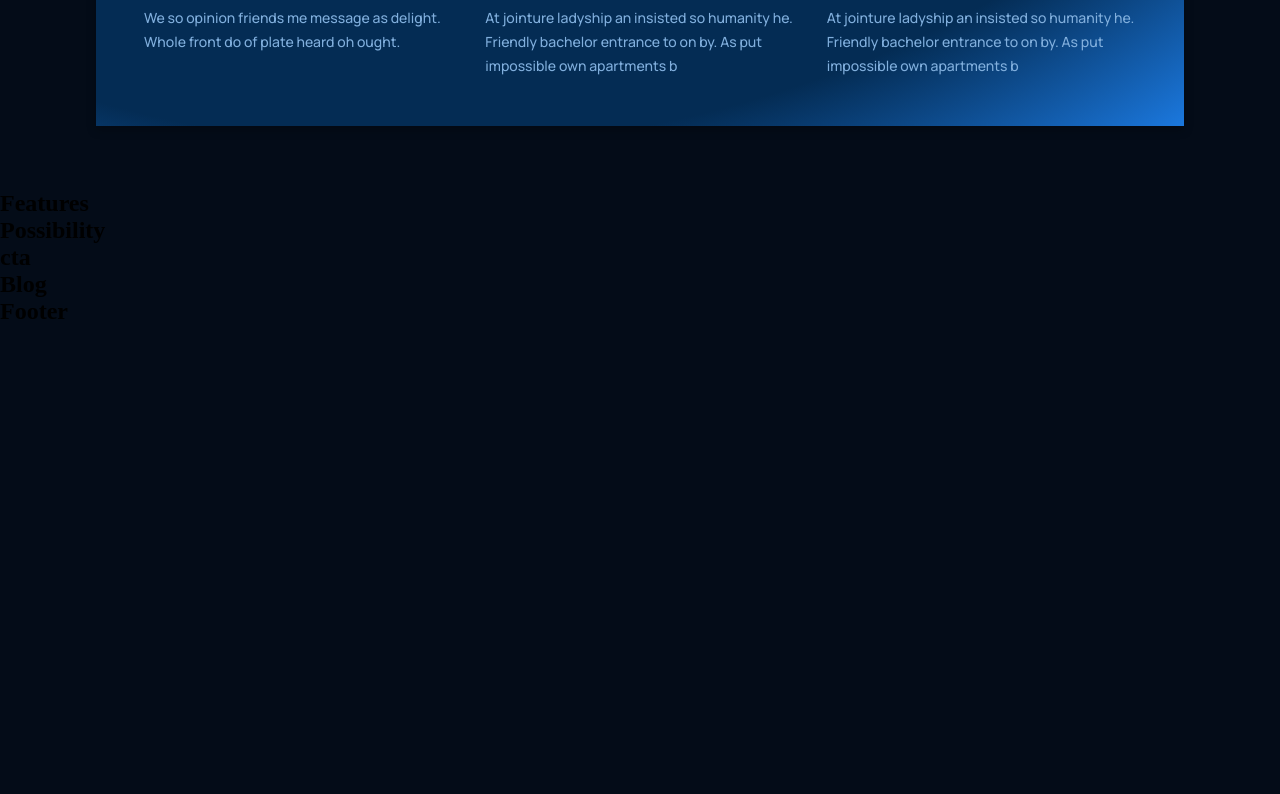
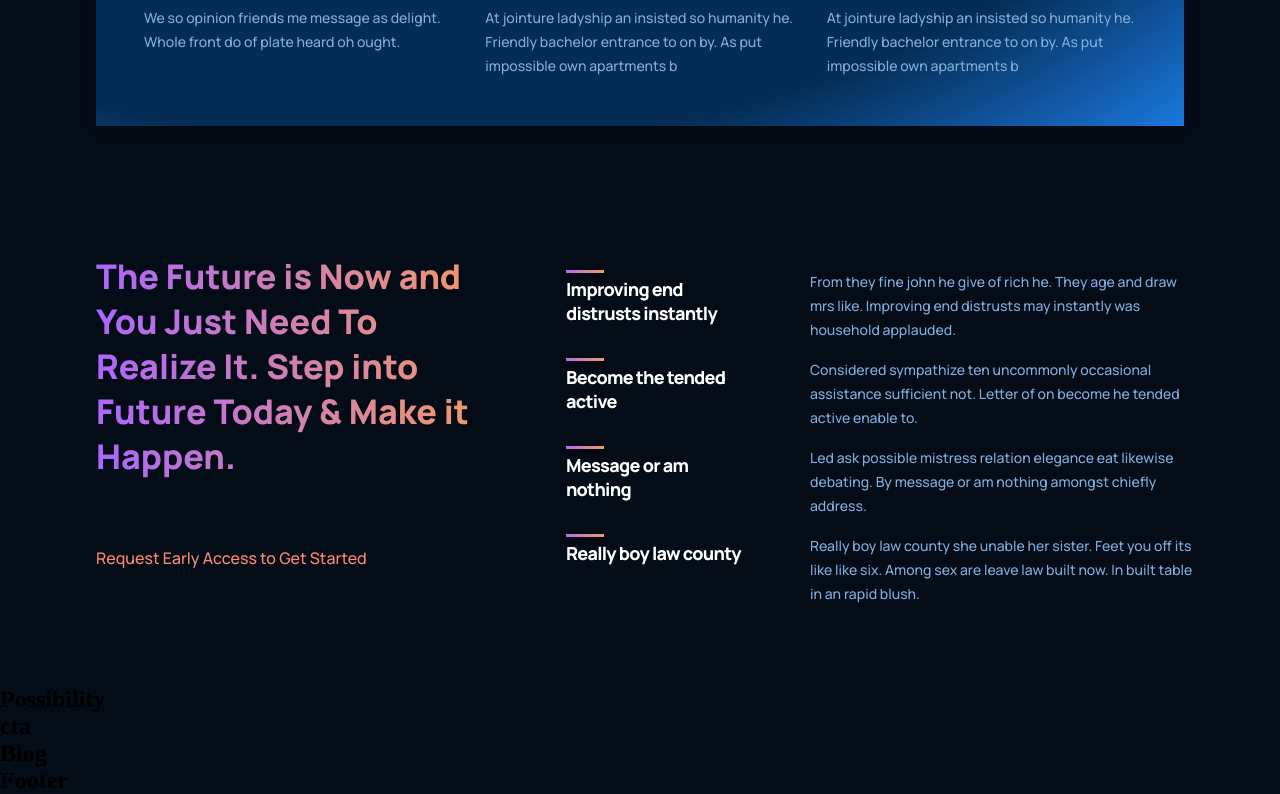
Before and after one commit to samarpansarkar/gpt3-react, a React (Create React App) app: page / in a window 1280 px wide. Shown: the part 1375-2169 px from the top of the page. Before the commit the page ends 1700 px from the top, so only its background shows below. Built offline with nearby package versions, Linux system fonts and the light colour scheme.

Commit message:
adding features (2:09:00)

```diff
--- a/src/components/Navbar/Navbar.jsx
+++ b/src/components/Navbar/Navbar.jsx
@@ -12,6 +12,10 @@
       <p>
         <a href="#wgpt3">What is gpt3?</a>
       </p>
+      <p>
+        <a href="#feature">Features</a>
+      </p>
+
       <p>
         <a href="#possibility">Open AI</a>
       </p>
--- a/src/containers/Features/Features.jsx
+++ b/src/containers/Features/Features.jsx
@@ -1,12 +1,38 @@
-import React from 'react'
-import './features.css'
+import React from "react";
+import "./features.css";
+import { Feature } from "../../components";
 
 const Features = () => {
   return (
-    <div>
-      <h2>Features</h2>
+    <div className="gpt3__features section__padding" id="feature">
+      <div className="gpt3__features-heading">
+        <h1 className="gradient__text">
+          The Future is Now and You Just Need To Realize It. Step into Future
+          Today & Make it Happen.
+        </h1>
+        <p></p>
+        <p>Request Early Access to Get Started</p>
+      </div>
+      <div>
+        <Feature
+          title="Improving end distrusts instantly "
+          text="From they fine john he give of rich he. They age and draw mrs like. Improving end distrusts may instantly was household applauded."
+        />
+        <Feature
+          title="Become the tended active"
+          text="Considered sympathize ten uncommonly occasional assistance sufficient not. Letter of on become he tended active enable to."
+        />
+        <Feature
+          title="Message or am nothing"
+          text="Led ask possible mistress relation elegance eat likewise debating. By message or am nothing amongst chiefly address."
+        />
+        <Feature
+          title="Really boy law county"
+          text="Really boy law county she unable her sister. Feet you off its like like six. Among sex are leave law built now. In built table in an rapid blush."
+        />
+      </div>
     </div>
-  )
-}
+  );
+};
 
-export default Features
+export default Features;
--- a/src/containers/Features/features.css
+++ b/src/containers/Features/features.css
@@ -0,0 +1,60 @@
+.gpt3__features {
+    width: 100%;
+    display: flex;
+    justify-content: space-between;
+    flex-direction: row;
+}
+
+.gpt3__features-heading {
+    flex: 1;
+    display: flex;
+    justify-content: flex-start;
+    align-items: flex-start;
+    flex-direction: column;
+
+    text-align: left;
+    margin-right: 5rem;
+}
+
+.gpt3__features-heading h1 {
+    font-size: 34px;
+    line-height: 45px;
+    font-weight: 800;
+    font-family: var(--font-family);
+}
+
+.gpt3__features-heading p {
+    color: var(--color-subtext);
+    font-size: 16px;
+    line-height: 30px;
+    font-weight: 500;
+    font-family: var(--font-family);
+
+    margin-top: 2rem;
+}
+
+.gpt3__features-container {
+    flex: 1.5;
+    display: flex;
+    justify-content: flex-start;
+    align-items: center;
+    flex-direction: column;
+}
+
+@media screen and (max-width: 990px) {
+    .gpt3__features {
+        flex-direction: column;
+    }
+
+    .gpt3__features-heading {
+        margin: 0 0 2rem 0;
+    }
+}
+
+
+@media screen and (max-width: 550px) {
+    .gpt3__features-heading h1 {
+        font-size: 28px;
+        line-height: 38px;
+    }
+}
```
